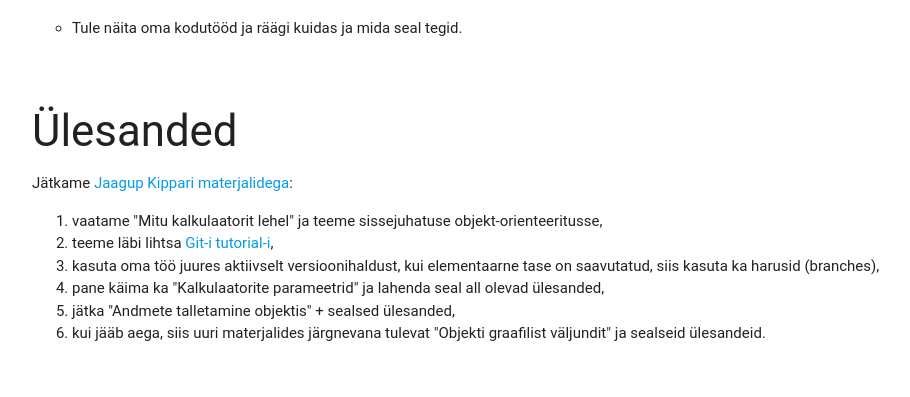
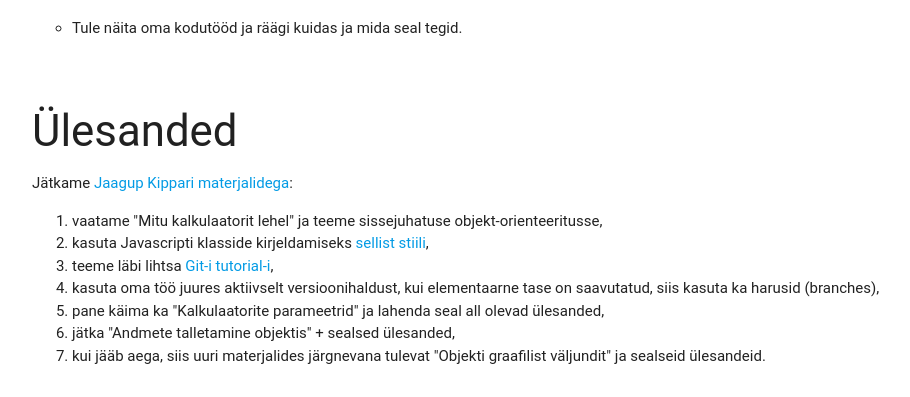
Before and after one commit to mangus/hki5002, a PHP site: page /sess2/index.php in a window 1280 px wide. Shown: the part 435-832 px from the top of the page, without its empty margins (160-1070 px from the left). Before the commit the page ends 776 px from the top, so only its background shows below. Run offline with PHP 8.4, Linux system fonts and the light colour scheme; some web fonts are replaced.

Commit message:
Klasside defineerimine Javascriptis võiks olla selgem

```diff
--- a/sess2/index.php
+++ b/sess2/index.php
@@ -33,6 +33,7 @@
             Jätkame <a href="http://minitorn.tlu.ee/~jaagup/kool/java/loeng/veebijatk/veebijatk.pdf">Jaagup Kippari materjalidega</a>:
             <ol>
                 <li>vaatame "Mitu kalkulaatorit lehel" ja teeme sissejuhatuse objekt-orienteeritusse,</li>
+                <li>kasuta Javascripti klasside kirjeldamiseks <a href="https://developer.mozilla.org/en-US/docs/Web/JavaScript/Reference/Classes">sellist stiili</a>,</li>
                 <li>teeme läbi lihtsa <a href="https://try.github.io/">Git-i tutorial-i</a>,</li>
                 <li>kasuta oma töö juures aktiivselt versioonihaldust, kui elementaarne tase on saavutatud, siis kasuta ka harusid (branches),</li>
                 <li>pane käima ka "Kalkulaatorite parameetrid" ja lahenda seal all olevad ülesanded,</li>
```
